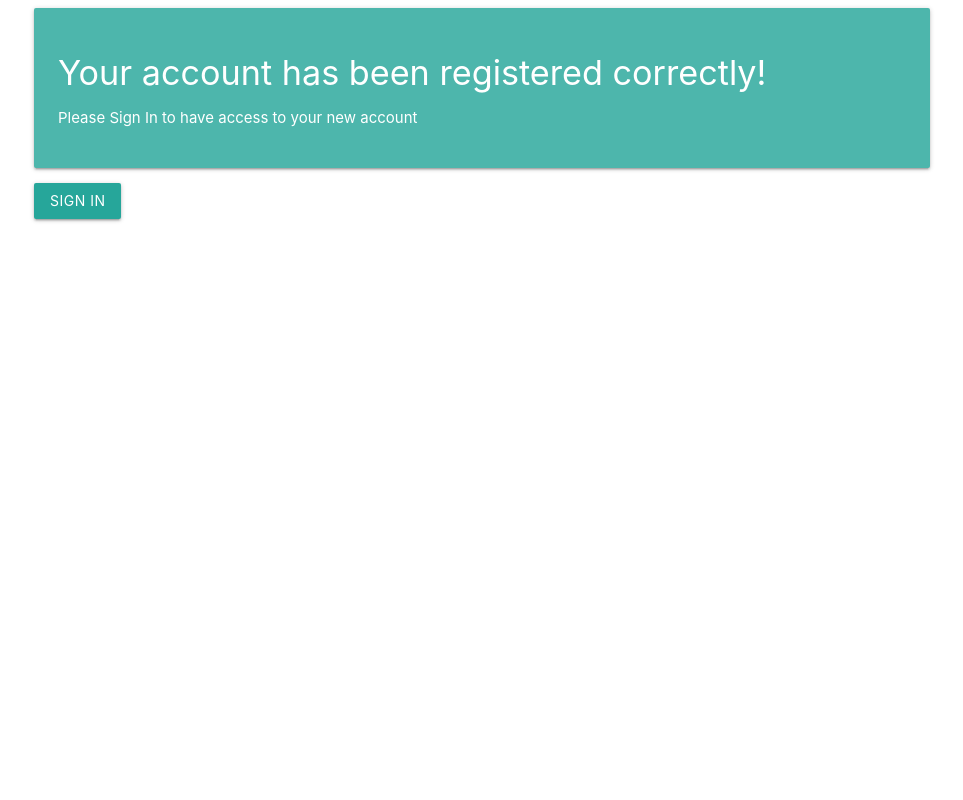
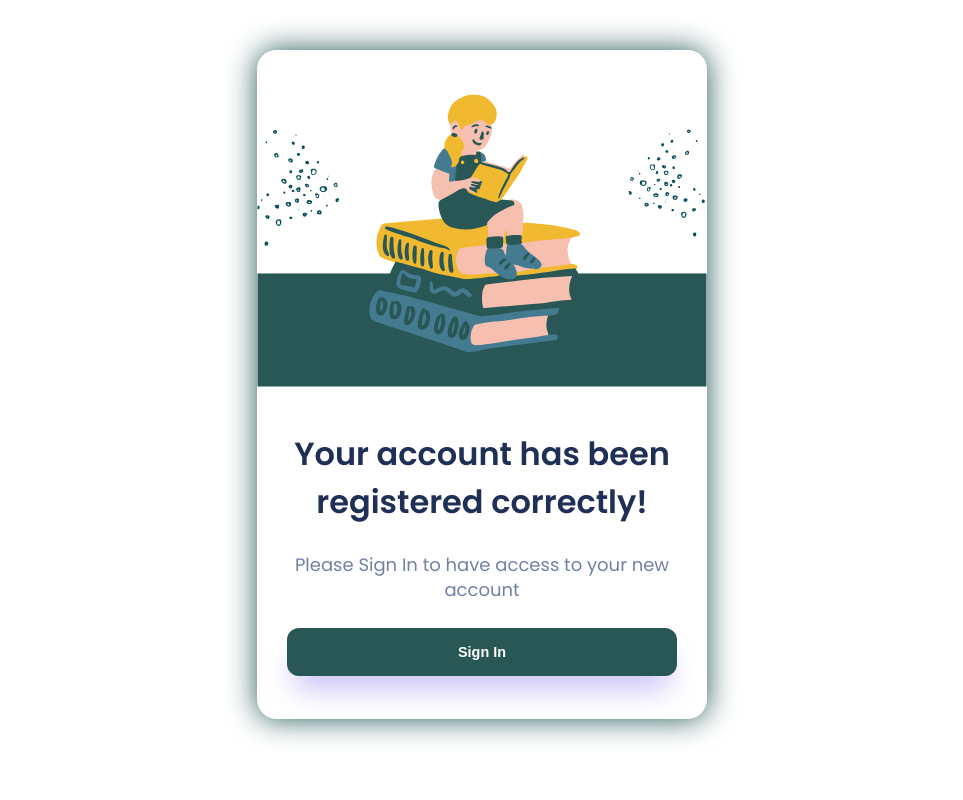
Before and after one commit to CTepedino/paw-2024a-01, a Java web app: template webapp/src/main/webapp/WEB-INF/jsp/registerConfirmation.jsp in a window 1280 px wide. Shown: the whole page, without its empty margins (158-1121 px from the left). Run offline with Spring Boot 4, a stand-in JSP engine, Linux system fonts and the light colour scheme; the template is opened without the code that fills it, so the values that code supplies are empty; the project's own start-up code is not run, and a stand-in starts its controllers and pages; some of the project's set-up classes (security, data sources, template engines, error pages and the like) are left out, and stand-ins take their place.

Commit message:
UI new Improvements

```diff
--- a/webapp/src/main/webapp/WEB-INF/jsp/addBook.jsp
+++ b/webapp/src/main/webapp/WEB-INF/jsp/addBook.jsp
@@ -7,10 +7,12 @@
     <title>Publish</title>
     <link href="${pageContext.request.contextPath}/css/addBook.css" rel="stylesheet"/>
 </head>
-<jsp:include page="components/topBar.jsp">
+
+<%@include file="components/materializeComponent.jsp"%>
+<body>
+<jsp:include page="components/topBar2.0.jsp">
     <jsp:param name="hasWriterRole" value="${hasWriterRole}" />
 </jsp:include>
-<body>
 <div class="container">
     <div class="form">
         <h5>Publish your Book!</h5>
--- a/webapp/src/main/webapp/WEB-INF/jsp/register.jsp
+++ b/webapp/src/main/webapp/WEB-INF/jsp/register.jsp
@@ -8,9 +8,9 @@
     <link href="${pageContext.request.contextPath}/css/userForm.css" rel="stylesheet"/>
 </head>
 
-<%@ include file="components/topBar.jsp" %>
-
+<%@include file="components/materializeComponent.jsp"%>
 <body>
+<%@ include file="components/topBar2.0.jsp" %>
 <div class="small-container">
     <div class="form">
         <c:url value="/signup" var="postUrl"/>
--- a/webapp/src/main/webapp/WEB-INF/jsp/registerConfirmation.jsp
+++ b/webapp/src/main/webapp/WEB-INF/jsp/registerConfirmation.jsp
@@ -1,21 +1,48 @@
-<%@ taglib prefix="c" uri="http://java.sun.com/jstl/core_rt" %>
+<%--<%@ taglib prefix="c" uri="http://java.sun.com/jstl/core_rt" %>--%>
+<%--<%@ page contentType="text/html;charset=UTF-8" language="java" %>--%>
+
+<%--<html>--%>
+<%--<head>--%>
+<%--  <title>Confirmation</title>--%>
+<%--  <link rel="shortcut icon" type="image/x-icon" href="${pageContext.request.contextPath}/images/cybrary.png" />--%>
+<%--  <link rel="stylesheet" href="https://cdnjs.cloudflare.com/ajax/libs/materialize/1.0.0/css/materialize.min.css">--%>
+<%--  <link rel="stylesheet" href="${pageContext.request.contextPath}/css/emailConfirmation.css">--%>
+<%--</head>--%>
+
+<%--<body>--%>
+<%--<div class="container">--%>
+<%--  <div class="card-panel teal lighten-2 white-text">--%>
+<%--    <h4>Your account has been registered correctly!</h4>--%>
+<%--    <p>Please Sign In to have access to your new account</p>--%>
+<%--  </div>--%>
+<%--  <a class="waves-effect waves-light btn" href="${pageContext.request.contextPath}/login">Sign In</a>--%>
+<%--</div>--%>
+
+
+<%--</body>--%>
+<%--</html>--%>
+
 <%@ page contentType="text/html;charset=UTF-8" language="java" %>
-
 <html>
 <head>
+  <meta charset="UTF-8">
+  <meta name="viewport" content="width=device-width, initial-scale=1.0">
   <title>Confirmation</title>
-  <link rel="shortcut icon" type="image/x-icon" href="${pageContext.request.contextPath}/images/cybrary.png" />
-  <link rel="stylesheet" href="https://cdnjs.cloudflare.com/ajax/libs/materialize/1.0.0/css/materialize.min.css">
-  <link rel="stylesheet" href="${pageContext.request.contextPath}/css/emailConfirmation.css">
+  <link rel="stylesheet" href="${pageContext.request.contextPath}/css/orderSummary.css">
 </head>
-
+<%--<%@ include file="components/topBar.jsp" %>--%>
 <body>
-<div class="container">
-  <div class="card-panel teal lighten-2 white-text">
-    <h4>Your account has been registered correctly!</h4>
-    <p>Please Sign In to have access to your new account</p>
+<div class="orderCards">
+  <img class="hero-image" src="${pageContext.request.contextPath}/images/registerConfirmation.svg">
+  <div class="container">
+    <h2 class="title">Your account has been registered correctly!</h2>
+    <p class="order-description">Please Sign In to have access to your new account </p>
+    <button class="proceed-button"><a class="a-button" href="${pageContext.request.contextPath}/login">Sign In</a>
+<%--    </button>--%>
+<%--    <button class="cancel-button"><a class="cancel-button" href="${pageContext.request.contextPath}/">Return back</a>--%>
+<%--    </button>--%>
   </div>
-  <a class="waves-effect waves-light btn" href="${pageContext.request.contextPath}/login">Sign In</a>
 </div>
 </body>
+
 </html>
--- a/webapp/src/main/webapp/css/orderSummary.css
+++ b/webapp/src/main/webapp/css/orderSummary.css
@@ -1,4 +1,4 @@
-@import url("https://fonts.googleapis.com/css2?family=Red+Hat+Display:wght@500;700;900&display=swap");
+@import url("https://fonts.googleapis.com/css2?family=Poppins:wght@400;600&display=swap");
 
 * {
     margin: 0;
@@ -16,7 +16,7 @@
 
 body {
     font-size: 16px;
-    font-family: "Red Hat Display", sans-serif;
+    font-family: "Poppins",sans-serif;
 }
 
 .orderCards {
@@ -99,4 +99,5 @@ button {
 
 .a-button{
     color: white;
+    text-decoration:none;
 }
--- a/webapp/src/main/webapp/css/sidebarPlus.css
+++ b/webapp/src/main/webapp/css/sidebarPlus.css
@@ -243,8 +243,11 @@ thead{
 .my-th{
     padding: 15px;
     text-align: left;
+    border-radius: 0px;
 }
-
+tr{
+    border-radius: 0px;
+}
 tbody{
     background: #f2f2f2;
 }
@@ -253,6 +256,7 @@ tbody{
     padding: 15px;
     font-size: 14px;
     color: #333;
+    border-radius: 0px;
 }
 
 .my-tr:nth-child(even){
--- a/webapp/src/main/webapp/css/topBarStyle2.0.css
+++ b/webapp/src/main/webapp/css/topBarStyle2.0.css
@@ -7,7 +7,6 @@
     outline: none;
     box-sizing: border-box;
     font-family: "Poppins",sans-serif;
-
 }
 
 nav {
```
Also changed, not shown: webapp/src/main/webapp/WEB-INF/jsp/profile.jsp (+5 -2 lines), webapp/src/main/webapp/WEB-INF/jsp/purchasesView.jsp (+10 -9 lines), webapp/src/main/webapp/WEB-INF/jsp/salesView.jsp (+21 -21 lines), webapp/src/main/webapp/images/registerConfirmation.svg (added).
